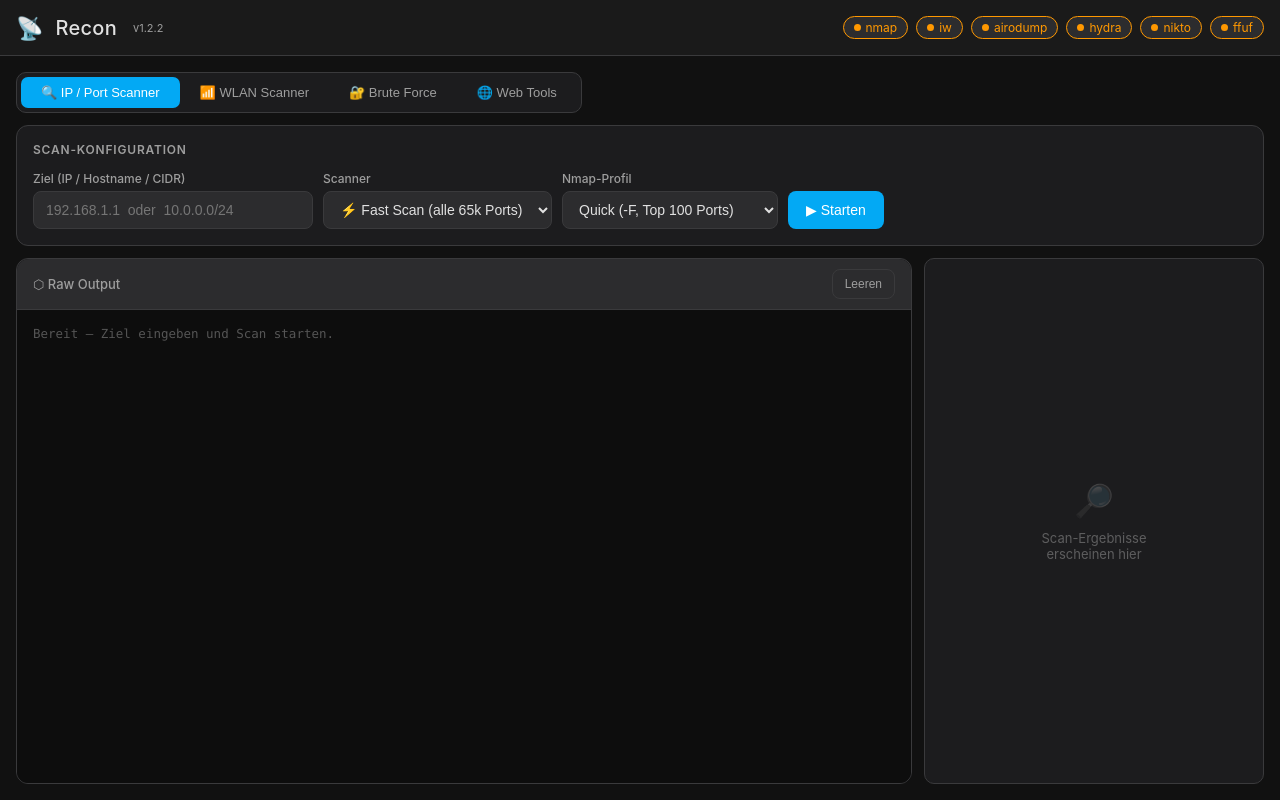
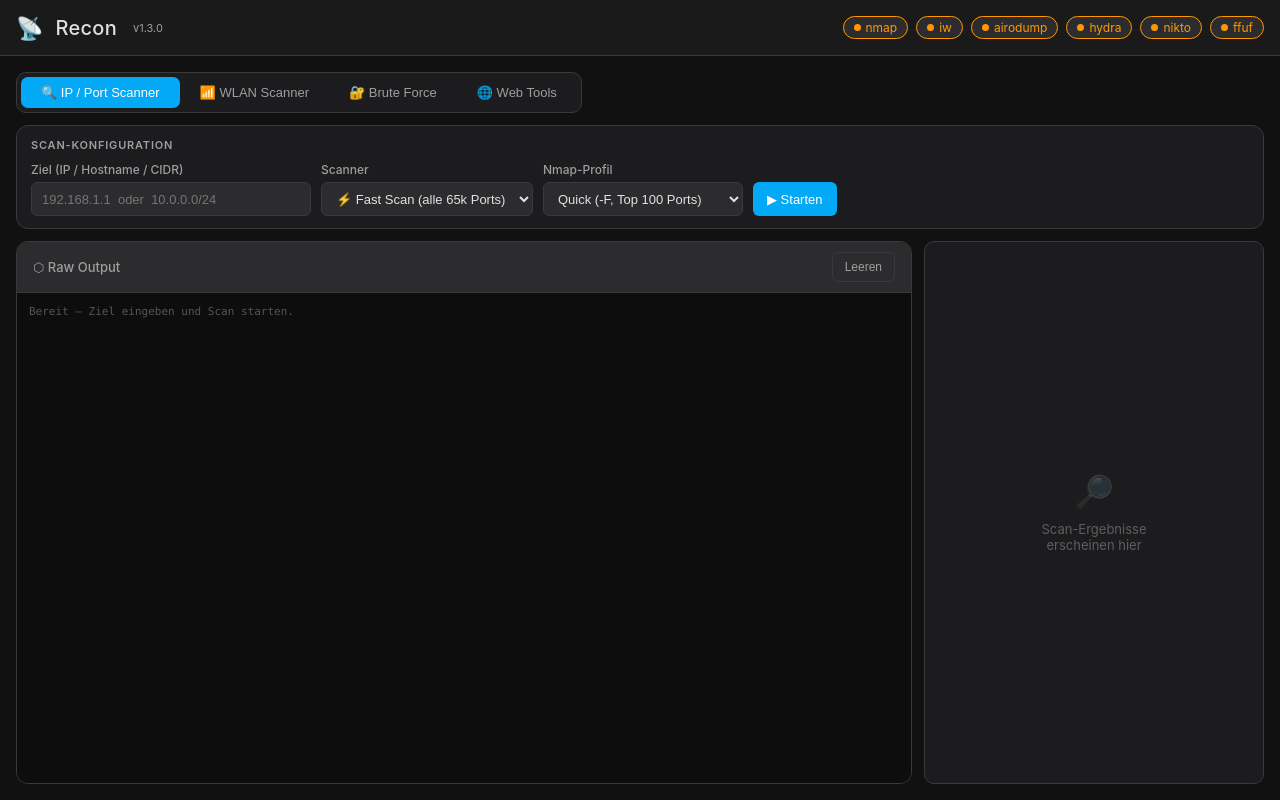
Before and after one commit to gregorwolf1973/Racon-addon, a Flask app: page / in a window 1280 px wide. Run offline with Flask 3, Linux system fonts and the light colour scheme; data that the repository does not hold is empty; some libraries are stand-ins or nearby versions.

Commit message:
v1.3.0: UI overhaul - compact layout, always F= mode, delete custom lists
UI:
- HTTP POST Form is now default protocol
- S= mode removed, always use F= (Fehlertext) for reliable detection
- Auto-detect uses redirect Location filename as F= string
- Username + password lists side by side (2 columns)
- Smaller inputs, buttons, fonts - more space for terminal output
- Terminal font reduced to 11px for more visible output
- Custom wordlists can be deleted (× button)

Backend:
- New /wordlists/delete endpoint with path traversal protection

Co-Authored-By: Claude Opus 4.6 <noreply@anthropic.com>

```diff
--- a/recon/config.yaml
+++ b/recon/config.yaml
@@ -1,6 +1,6 @@
 name: "Recon"
 description: "Network Scanner - IP/Port scanning with Nmap & RustScan, WLAN scanning with iw"
-version: "1.2.2"
+version: "1.3.0"
 slug: "recon"
 init: false
 arch:
--- a/recon/rootfs/app/app.py
+++ b/recon/rootfs/app/app.py
@@ -102,7 +102,7 @@ def run_streaming(cmd):
     )
 
 
-ADDON_VERSION = "1.2.2"
+ADDON_VERSION = "1.3.0"
 
 @app.route("/")
 def index():
@@ -309,6 +309,25 @@ def upload_wordlist():
             return jsonify({"error": str(e)}), 500
 
     return jsonify({"error": "Keine Datei oder URL angegeben"}), 400
+
+
+@app.route("/wordlists/delete", methods=["POST"])
+def delete_wordlist():
+    """Delete a custom wordlist file."""
+    category = request.args.get("category", "").strip()
+    filename = request.args.get("filename", "").strip()
+    if category not in ("usernames", "passwords"):
+        return jsonify({"error": "Ungültige Kategorie"})
+    if not filename or "/" in filename or "\\" in filename:
+        return jsonify({"error": "Ungültiger Dateiname"})
+    _, custom_dir = _wordlist_dir(category)
+    filepath = os.path.realpath(os.path.join(custom_dir, filename))
+    if not filepath.startswith(os.path.realpath(custom_dir) + os.sep):
+        return jsonify({"error": "Zugriff verweigert"})
+    if not os.path.isfile(filepath):
+        return jsonify({"error": "Datei nicht gefunden"})
+    os.remove(filepath)
+    return jsonify({"ok": True, "deleted": filename})
 
 
 @app.route("/wordlists/check-updates")
--- a/recon/rootfs/app/templates/index.html
+++ b/recon/rootfs/app/templates/index.html
@@ -57,22 +57,22 @@
 
   /* ── Config card ── */
   .ha-card { background: var(--ha-card); border: 1px solid var(--ha-border);
-    border-radius: 12px; padding: 16px; flex-shrink: 0; }
-  .ha-card-title { font-size: 12px; font-weight: 600; color: var(--ha-text-dim);
-    text-transform: uppercase; letter-spacing: 0.8px; margin-bottom: 14px; }
+    border-radius: 12px; padding: 12px 14px; flex-shrink: 0; }
+  .ha-card-title { font-size: 11px; font-weight: 600; color: var(--ha-text-dim);
+    text-transform: uppercase; letter-spacing: 0.8px; margin-bottom: 10px; }
   .ha-form-row { display: flex; gap: 10px; flex-wrap: wrap; align-items: flex-end; }
   .ha-form-group { display: flex; flex-direction: column; gap: 5px; }
   .ha-label { font-size: 12px; color: var(--ha-text-dim); font-weight: 500; }
   .ha-input, .ha-select { background: var(--ha-card2); border: 1px solid var(--ha-border);
-    border-radius: 8px; color: var(--ha-text); font-size: 14px; padding: 9px 12px;
-    outline: none; transition: border-color 0.15s; height: 38px; }
-  .ha-input { min-width: 240px; }
-  .ha-select { min-width: 200px; cursor: pointer; }
+    border-radius: 6px; color: var(--ha-text); font-size: 13px; padding: 7px 10px;
+    outline: none; transition: border-color 0.15s; height: 34px; }
+  .ha-input { min-width: 200px; }
+  .ha-select { min-width: 180px; cursor: pointer; }
   .ha-input:focus, .ha-select:focus { border-color: var(--ha-accent); }
   .ha-select option { background: var(--ha-card2); }
-  .ha-btn { height: 38px; padding: 0 18px; border-radius: 8px; border: none;
-    font-size: 14px; font-weight: 500; cursor: pointer; display: inline-flex;
-    align-items: center; gap: 7px; transition: all 0.15s; white-space: nowrap; }
+  .ha-btn { height: 34px; padding: 0 14px; border-radius: 6px; border: none;
+    font-size: 13px; font-weight: 500; cursor: pointer; display: inline-flex;
+    align-items: center; gap: 6px; transition: all 0.15s; white-space: nowrap; }
   .ha-btn-primary { background: var(--ha-accent); color: #fff; }
   .ha-btn-primary:hover { background: var(--ha-accent-dark); }
   .ha-btn-danger  { background: var(--ha-error); color: #fff; }
@@ -101,9 +101,9 @@
   .pulse-dot { width: 8px; height: 8px; border-radius: 50%; background: var(--ha-accent);
     animation: pulse 1.4s ease-in-out infinite; }
   @keyframes pulse { 0%,100% { opacity:0.3; transform:scale(0.85); } 50% { opacity:1; transform:scale(1.15); } }
-  .ha-terminal-body { flex: 1; overflow-y: auto; padding: 14px 16px;
+  .ha-terminal-body { flex: 1; overflow-y: auto; padding: 10px 12px;
     font-family: "SF Mono","Fira Code","Cascadia Code",Consolas,monospace;
-    font-size: 12.5px; line-height: 1.65; white-space: pre-wrap; word-break: break-all;
+    font-size: 11px; line-height: 1.55; white-space: pre-wrap; word-break: break-all;
     background: #0d0d0d; color: #c8d0d8; }
   .tl       { display: block; }
   .tl-info  { color: var(--ha-accent); }
@@ -1209,7 +1210,10 @@ function buildPicker(type, items, defaultVal) {
     const shortName = item.name.replace('.txt', '').replace(/-betterdefaultpasslist/, '-defaults');
     const updDot = (updateInfo[item.name] && updateInfo[item.name].update_available)
       ? '<span class="upd-dot" title="Update verfügbar"></span>' : '';
-    btn.innerHTML = `${shortName} <span style="opacity:.6;font-size:10px">(${item.lines.toLocaleString()})</span>${updDot}`;
+    const delBtn = item.custom
+      ? `<span class="wl-del" title="Löschen" onclick="event.stopPropagation();deleteWL('${type==='user'?'usernames':'passwords'}','${item.name}')">×</span>`
+      : '';
+    btn.innerHTML = `${shortName} <span style="opacity:.6;font-size:10px">(${item.lines.toLocaleString()})</span>${updDot}${delBtn}`;
     btn.onclick = () => selectWL(type, btn, item.name);
     picker.appendChild(btn);
   }
@@ -1282,6 +1286,15 @@ function fetchWLUrl(category, inputId) {
       statusEl.textContent = '✗ ' + (d.error || 'Fehler');
     }
   }).catch(e => { statusEl.style.color = 'var(--ha-error)'; statusEl.textContent = '✗ ' + e; });
+}
+
+// ── Delete custom wordlist ────────────────────────────────────
+function deleteWL(category, filename) {
+  if (!confirm(`"${filename}" löschen?`)) return;
+  fetch(BASE + `/wordlists/delete?category=${category}&filename=${encodeURIComponent(filename)}`, { method: 'POST' })
+    .then(r => r.json())
+    .then(d => { if (d.ok) loadWordlists(); else alert(d.error || 'Fehler'); })
+    .catch(e => alert('Fehler: ' + e));
 }
 
 // ── Update checks ─────────────────────────────────────────────
```
Also changed, not shown: other parts of recon/rootfs/app/templates/index.html (+14 -13 lines).
